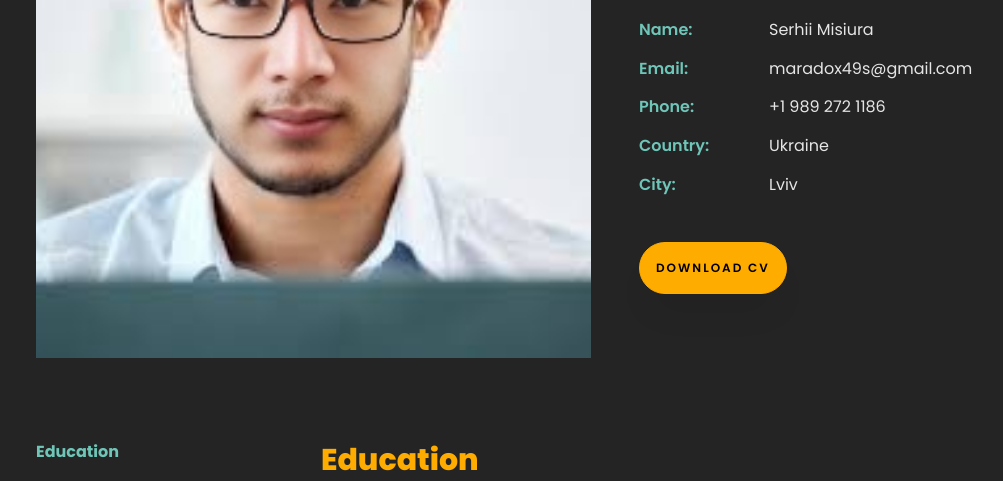
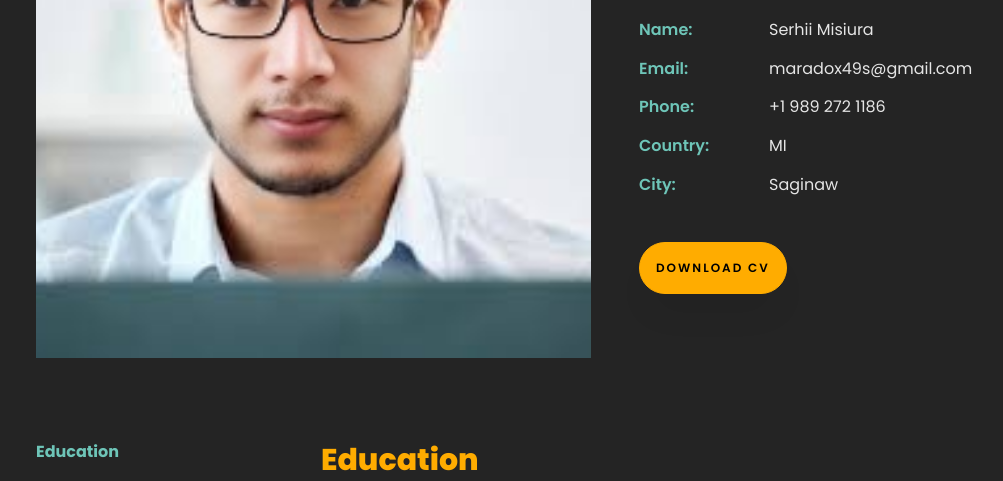
Before and after one commit to craig-nelson-dev/node-vercel-deploy, a website: page public/index.html in a window 1280 px wide. Shown: the part 1000-1481 px from the top of the page, without its empty margins (49-1052 px from the left). Drawn offline with Linux system fonts and the light colour scheme; files whose address does not match are found by name.

Commit message:
US citizen

```diff
--- a/public/index.html
+++ b/public/index.html
@@ -100,8 +100,8 @@
 								<li class="d-flex"><span>Name:</span><span>Serhii Misiura</span></li>
 								<li class="d-flex"><span>Email:</span><span>maradox49s@gmail.com</span></li>
 								<li class="d-flex"><span>Phone:</span><span>+1 989 272 1186</span></li>
-								<li class="d-flex"><span>Country:</span> <span>Ukraine</span></li>
-								<li class="d-flex"><span>City:</span><span>Lviv</span></li>
+								<li class="d-flex"><span>Country:</span> <span>MI</span></li>
+								<li class="d-flex"><span>City:</span><span>Saginaw</span></li>
 							</ul>
 						</div>
 					</div>
```
